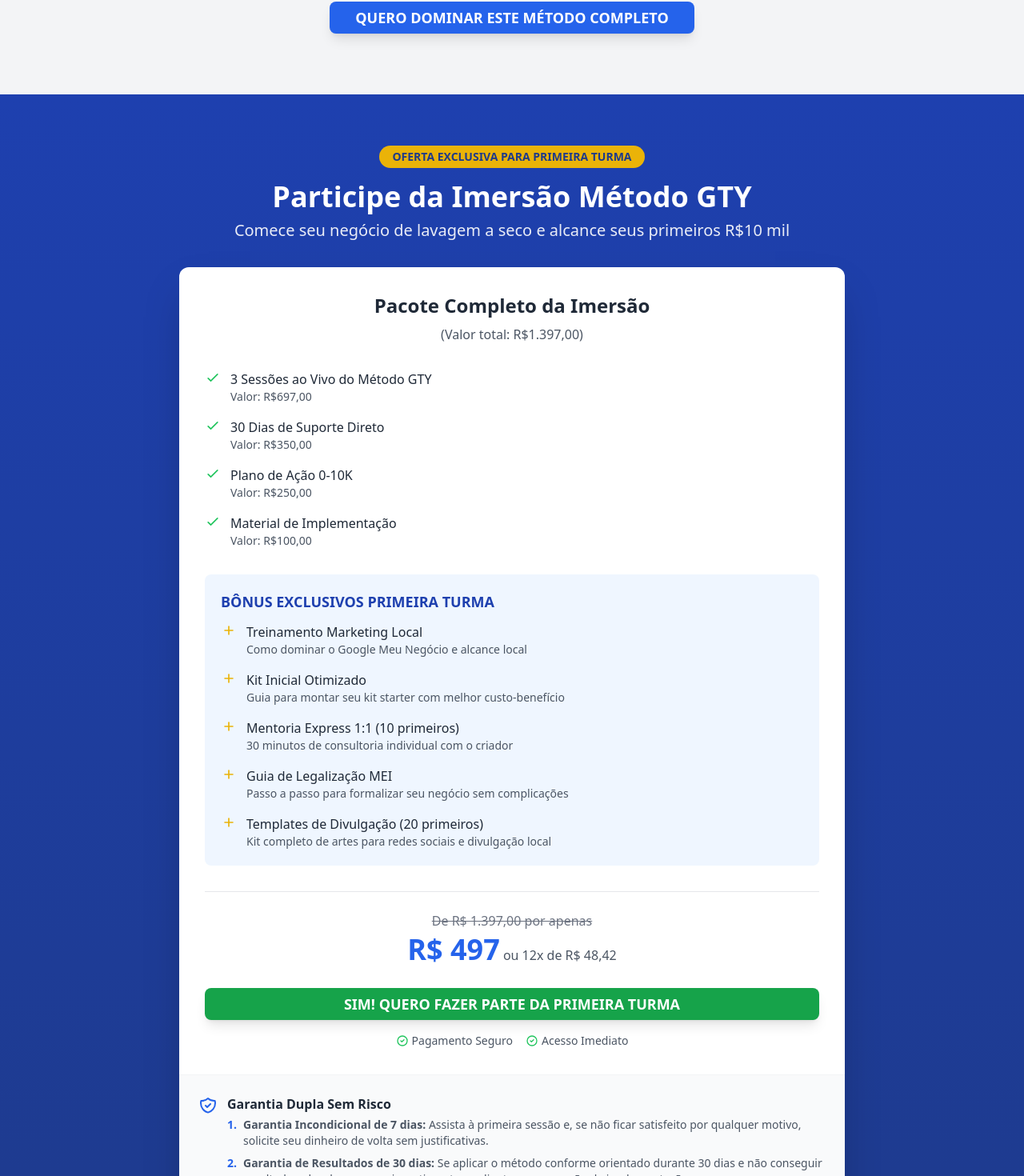
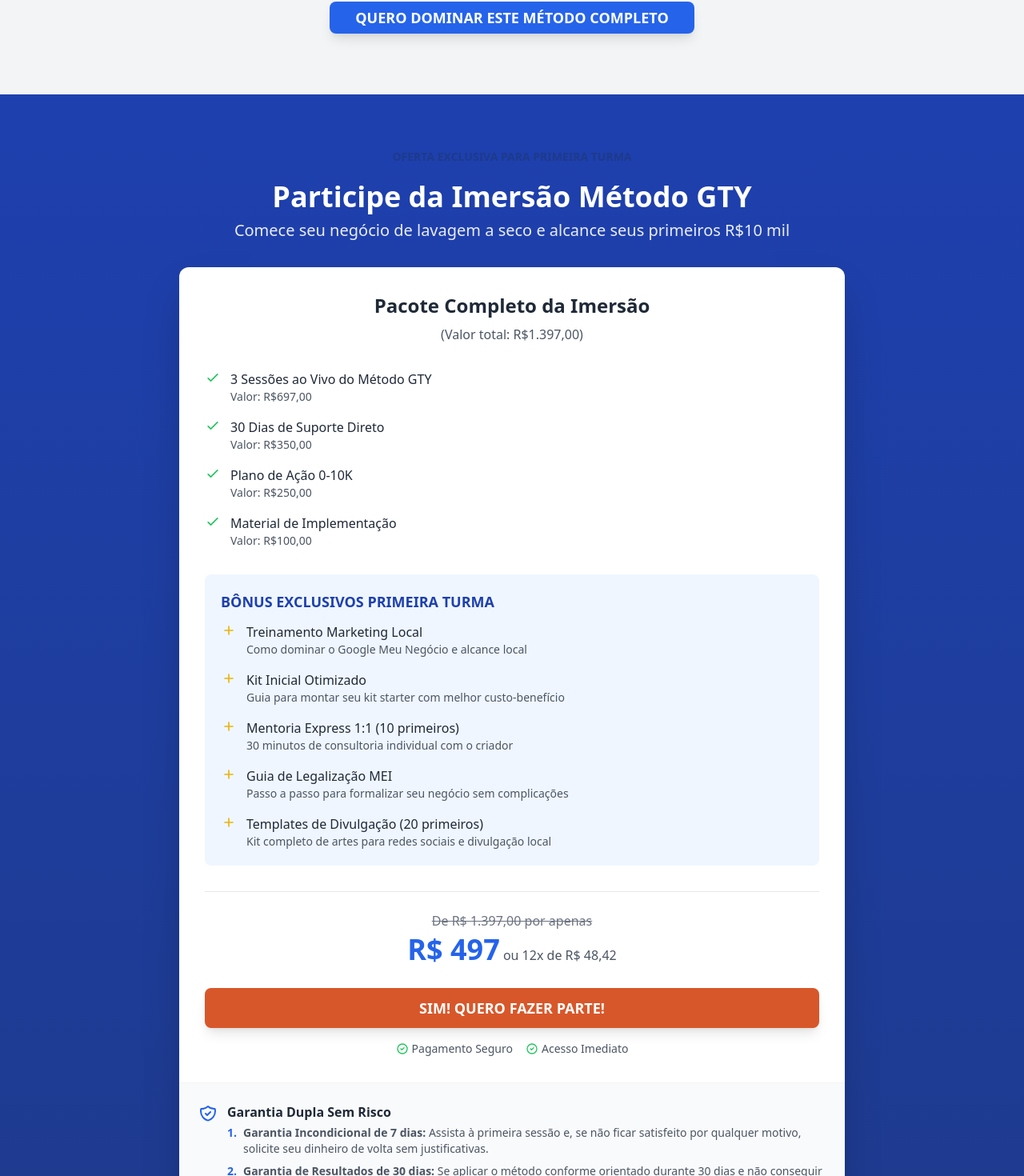
Before and after one commit to Gustavo1847/Metodo-GTY, a React (Vite) app: page / in a window 1280 px wide. Shown: the part 6040-7510 px from the top of the page at 80% size. Built offline with nearby package versions, Linux system fonts and the light colour scheme.

Commit message:
Visual edit in Lovable
Edited UI in Lovable

```diff
--- a/src/components/OfferSection.tsx
+++ b/src/components/OfferSection.tsx
@@ -1,12 +1,9 @@
-
 import { Button } from "@/components/ui/button";
-
 const OfferSection = () => {
-  return (
-    <section id="signup" className="py-16 px-4 bg-gradient-to-b from-blue-800 to-blue-900 text-white">
+  return <section id="signup" className="py-16 px-4 bg-gradient-to-b from-blue-800 to-blue-900 text-white">
       <div className="container mx-auto max-w-4xl">
         <div className="text-center mb-8">
-          <span className="inline-block bg-yellow-500 text-blue-900 font-bold px-4 py-1 rounded-full text-sm mb-4">
+          <span className="inline-block bg-#D8572A-500 font-bold px-4 py-1 rounded-full text-sm mb-4 text-blue-900">
             OFERTA EXCLUSIVA PARA PRIMEIRA TURMA
           </span>
           <h2 className="text-3xl md:text-4xl font-bold mb-2">
@@ -149,11 +146,7 @@ const OfferSection = () => {
                 <span className="text-gray-600"> ou 12x de R$ 48,42</span>
               </div>
 
-              <Button
-                className="bg-green-600 hover:bg-green-700 text-white font-bold text-lg px-6 py-4 rounded-lg w-full shadow-lg transform transition-transform hover:scale-105 mb-4"
-              >
-                SIM! QUERO FAZER PARTE DA PRIMEIRA TURMA
-              </Button>
+              <Button className="text-white font-bold text-lg px-6 rounded-lg w-full shadow-lg transform transition-transform hover:scale-105 mb-4 py-[25px] bg-[#d8572a]">SIM! QUERO FAZER PARTE!</Button>
 
               <div className="flex justify-center space-x-4 text-sm text-gray-600">
                 <div className="flex items-center">
@@ -205,8 +198,6 @@ const OfferSection = () => {
           </p>
         </div>
       </div>
-    </section>
-  );
+    </section>;
 };
-
 export default OfferSection;
```
